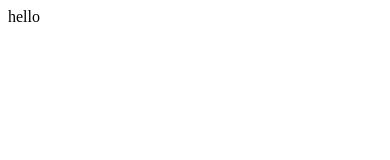
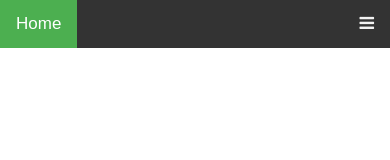
Before and after one commit to Jonathanpou/about-me-website, a plain HTML site: page index.html in a window 390 px wide. Drawn offline with Linux system fonts and the light colour scheme.

Commit message:
implemented responsive navbar

```diff
--- a/index.html
+++ b/index.html
@@ -3,9 +3,22 @@
 <head>
     <meta charset="UTF-8">
     <meta name="viewport" content="width=device-width, initial-scale=1.0">
+    <link rel="stylesheet" href="style.css">
+    <link rel="stylesheet" href="https://cdnjs.cloudflare.com/ajax/libs/font-awesome/4.7.0/css/font-awesome.min.css">
     <title>Jonathanpoulsen</title>
 </head>
 <body>
-    hello
+    <div class="topnav" id="mytopnav">
+        <a href="#home" class="active">Home</a>
+        <a href="#portfolio">Portfolio</a>
+        <a href="#contact">contact</a>
+        <a href="#about">About</a>
+        <a href="javascript:void(0);" class="icon" onclick="myFunction()">
+            <i class="fa fa-bars"></i>
+        </a>
+    </div>
+
+    <script src="myScript.js"></script>
+
 </body>
 </html>
--- a/myscript.js
+++ b/myscript.js
@@ -0,0 +1,8 @@
+function myFunction() {
+    var x = document.getElementById("myTopnav");
+    if (x.className === "topnav") {
+      x.className += " responsive";
+    } else {
+      x.className = "topnav";
+    }
+  }
--- a/style.css
+++ b/style.css
@@ -0,0 +1,55 @@
+body {
+    margin: 0;
+    font-family: Arial, Helvetica, sans-serif;
+  }
+
+  .topnav {
+    overflow: hidden;
+    background-color: #333;
+  }
+
+  .topnav a {
+    float: left;
+    display: block;
+    color: #f2f2f2;
+    text-align: center;
+    padding: 14px 16px;
+    text-decoration: none;
+    font-size: 17px;
+  }
+
+  .topnav a:hover {
+    background-color: #ddd;
+    color: black;
+  }
+
+  .topnav a.active {
+    background-color: #4CAF50;
+    color: white;
+  }
+
+  .topnav .icon {
+    display: none;
+  }
+
+  @media screen and (max-width: 600px) {
+    .topnav a:not(:first-child) {display: none;}
+    .topnav a.icon {
+      float: right;
+      display: block;
+    }
+  }
+
+  @media screen and (max-width: 600px) {
+    .topnav.responsive {position: relative;}
+    .topnav.responsive .icon {
+      position: absolute;
+      right: 0;
+      top: 0;
+    }
+    .topnav.responsive a {
+      float: none;
+      display: block;
+      text-align: left;
+    }
+  }
```
